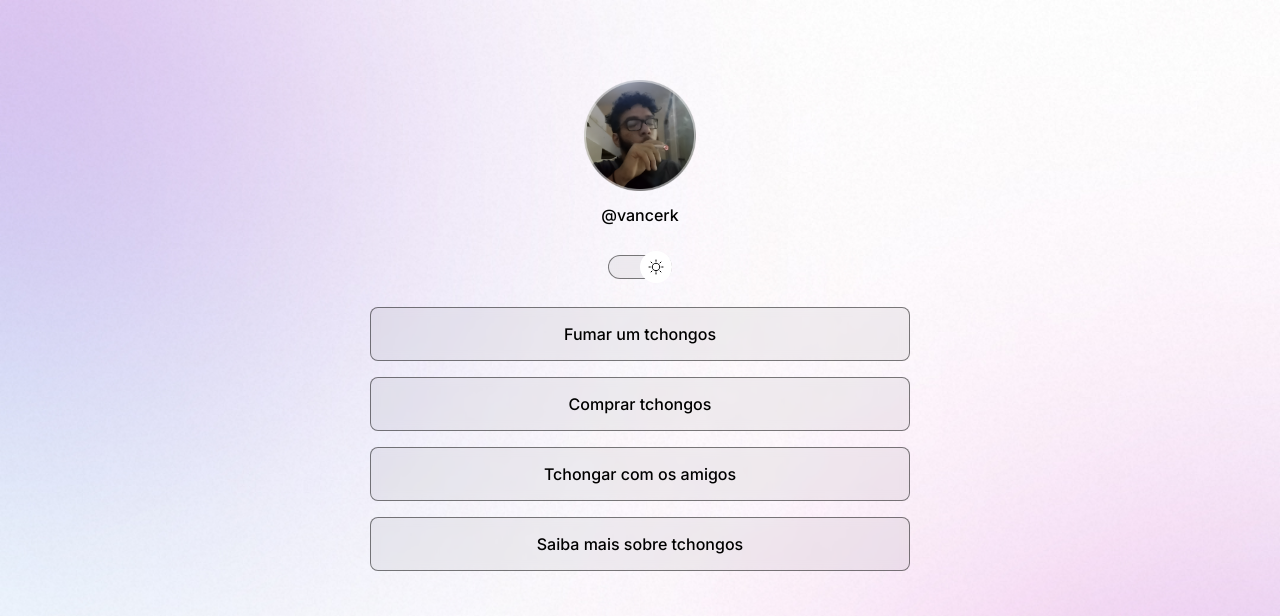
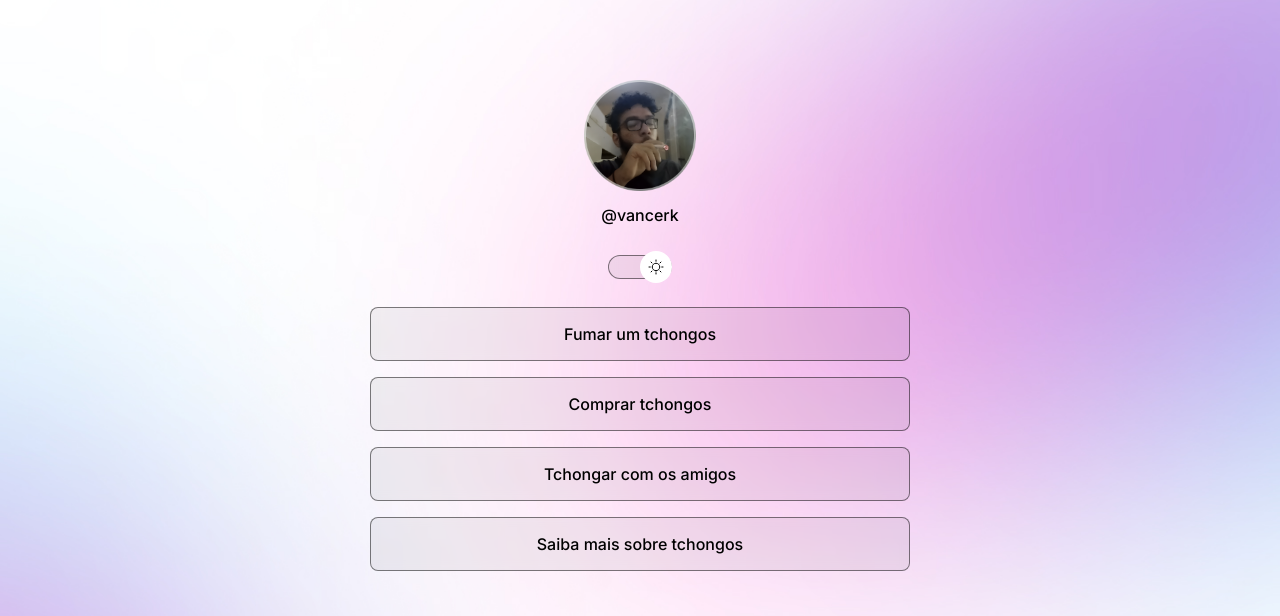
Before and after one commit to Vancerk/Projeto, a plain HTML site: page index.html in a window 1280 px wide. Shown: the top 616 px of the page. Drawn offline with nearby package versions, Linux system fonts and the light colour scheme.

Commit message:
change background based on media queries

```diff
--- a/style.css
+++ b/style.css
@@ -26,6 +26,7 @@
 
 body {
   background: var(--bg-url) no-repeat top center/cover;
+  height: 100vh;
 }
 
 body * {
@@ -162,3 +163,16 @@ footer {
   text-align: center;
   font-size: 14px;
 }
+
+
+/* media queries */
+@media (min-width: 700px) {
+:root {
+ --bg-url:url(./Assets/bg-mobile.jpg)
+}
+
+.light {
+   --bg-url:url(./assets/bg-desktop-light.jpg)
+}
+
+}
```
